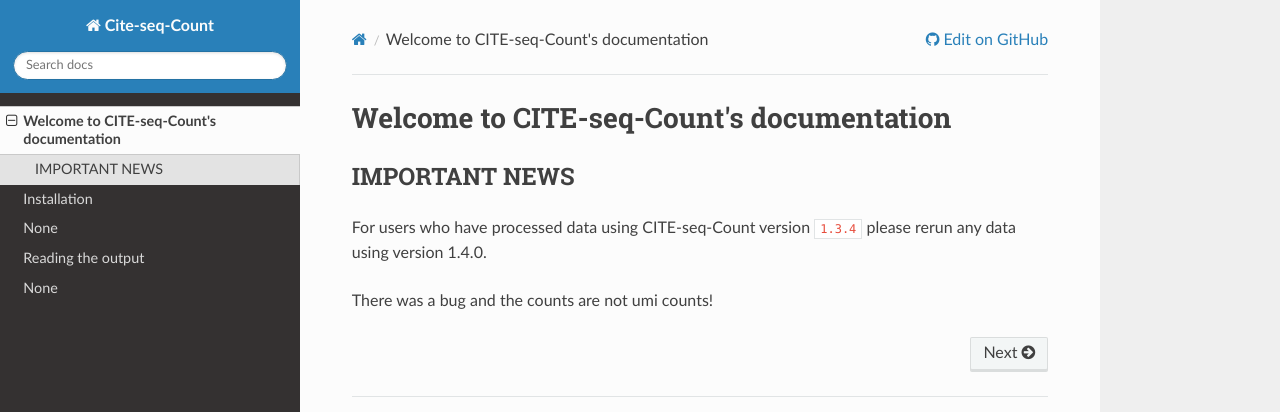
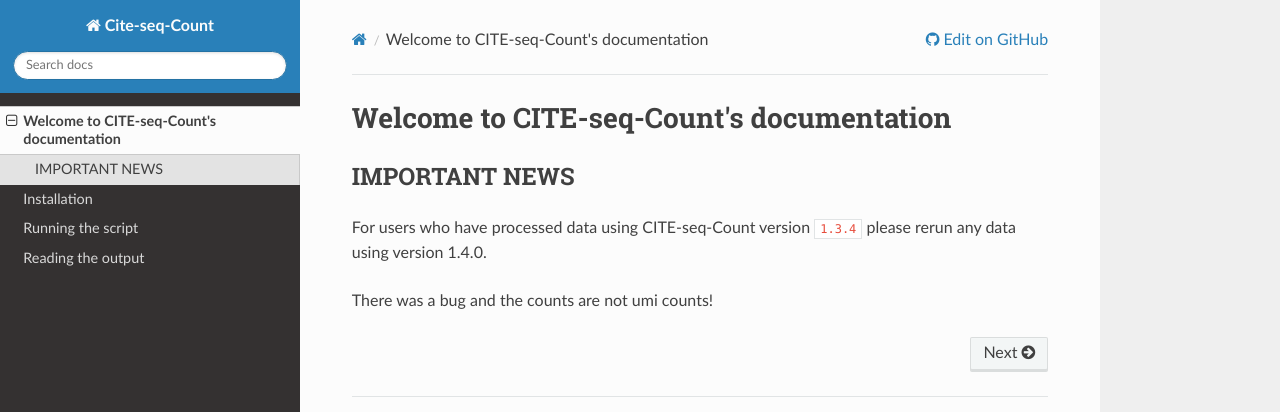
Before and after one commit to Hoohm/CITE-seq-Count, an MkDocs documentation site: the page built from docs/docs/index.md, in a window 1280 px wide. Shown: the top 412 px of the page. Built offline with MkDocs 1.6.1, drawn with Linux system fonts in a browser that asks for light colours; nearby versions of some CDN libraries; some of the changed lines change nothing that is shown.

Commit message:
fixed doc

```diff
--- a/docs/mkdocs.yml
+++ b/docs/mkdocs.yml
@@ -5,6 +5,5 @@
 nav:
   - 'index.md'
   - 'Installation.md'
-  - 'Runnin-the-script.md'
+  - 'Running-the-script.md'
   - 'Reading-the-output.md'
-  - 'Running-dropSeqPipe.md'
```
